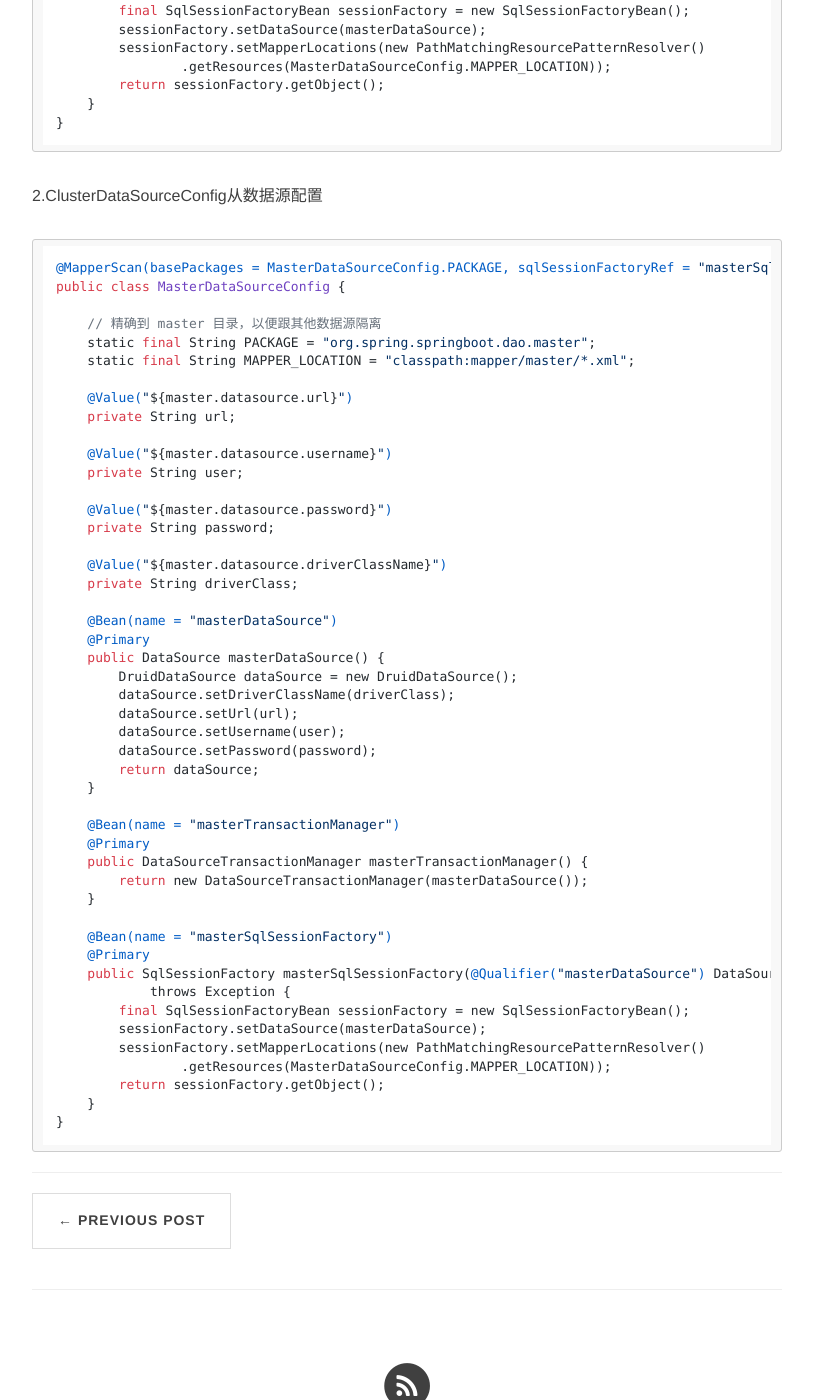
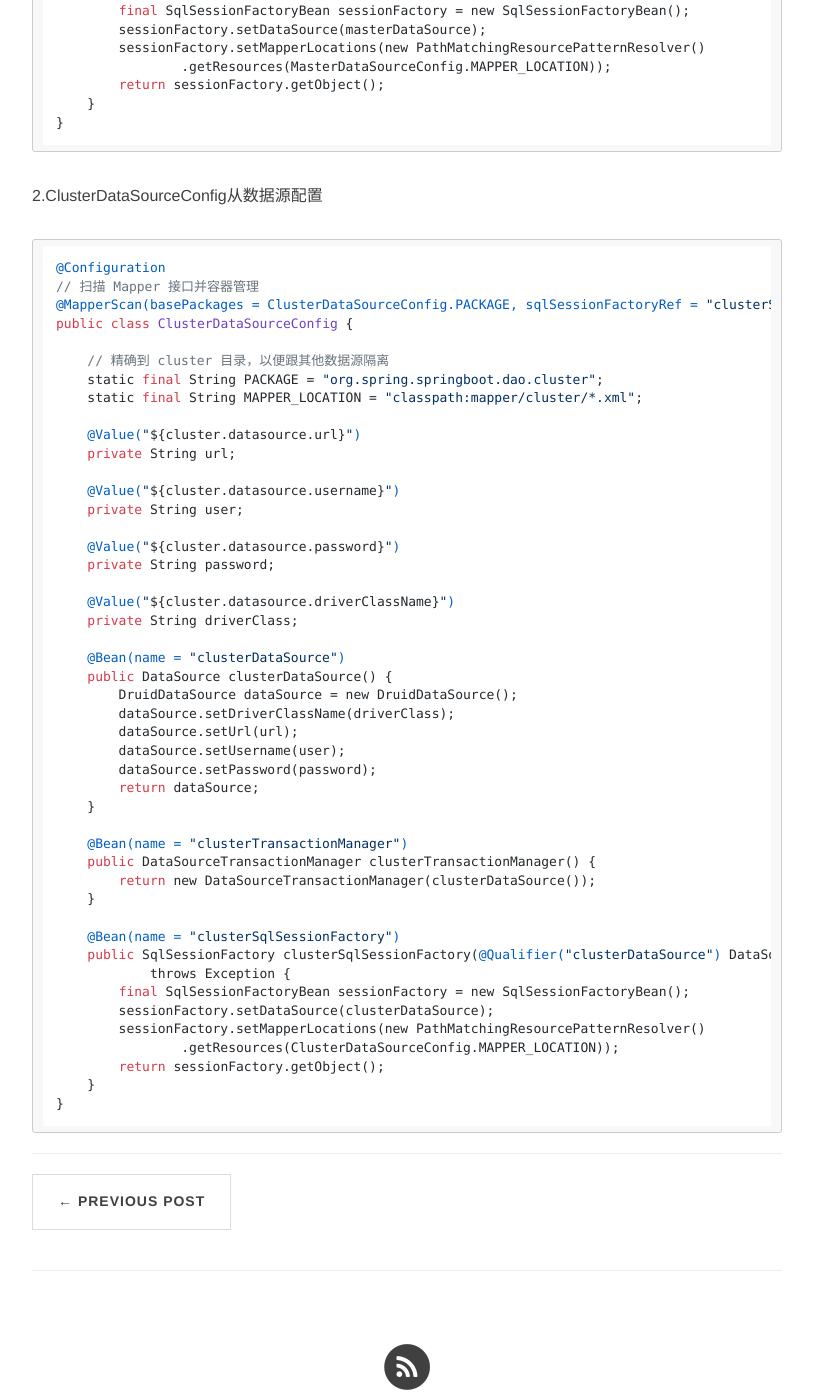
Before and after one commit to ZhouJianBoPro/ZhouJianBoPro.github.io, a Jekyll site: the page built from _posts/2018-04-16-spring-boot-mybatis-mutil-datasources.md, in a window 1280 px wide and 1400 px high, scrolled down 1954 px. Shown: the whole window, without its empty margins (233-1046 px from the left). Built offline with Jekyll 4.4.1, drawn with Linux system fonts in a browser that asks for light colours; nearby versions of some CDN libraries; comment, search, counter and statistics services are not loaded; some of the changed text lies outside the part shown.

Commit message:
defalut commit；

````diff
--- a/_posts/2018-04-16-spring-boot-mybatis-mutil-datasources.md
+++ b/_posts/2018-04-16-spring-boot-mybatis-mutil-datasources.md
@@ -9,20 +9,20 @@ description: spring-boot中mybatis多数据源配置
 
 **配置文件**
 ```properties
-## master 数据源配置
+# master 数据源配置
 master.datasource.url=jdbc:mysql://116.62.57.144:3306/springbootdb?useUnicode=true&characterEncoding=utf8
 master.datasource.username=root
 master.datasource.password=w1239699756.
 master.datasource.driverClassName=com.mysql.jdbc.Driver
 
-## cluster 数据源配置
+# cluster 数据源配置
 cluster.datasource.url=jdbc:mysql://116.62.57.144:3306/springbootdb_cluster?useUnicode=true&characterEncoding=utf8
 cluster.datasource.username=root
 cluster.datasource.password=w1239699756.
 cluster.datasource.driverClassName=com.mysql.jdbc.Driver
 ```
 
-**数据源注册**</br>
+**数据源注册**
 > 最关键的地方就是这块了，一层一层注入,首先创建DataSource，然后创建SqlSessionFactory再创建事务。其中需要指定分库的mapper文件地址，以及分库dao层代码
 
 ```java
@@ -83,28 +83,29 @@ public class MasterDataSourceConfig {
 ```
 2.ClusterDataSourceConfig从数据源配置
 ```java
-@MapperScan(basePackages = MasterDataSourceConfig.PACKAGE, sqlSessionFactoryRef = "masterSqlSessionFactory")
-public class MasterDataSourceConfig {
+@Configuration
+// 扫描 Mapper 接口并容器管理
+@MapperScan(basePackages = ClusterDataSourceConfig.PACKAGE, sqlSessionFactoryRef = "clusterSqlSessionFactory")
+public class ClusterDataSourceConfig {
 
-    // 精确到 master 目录，以便跟其他数据源隔离
-    static final String PACKAGE = "org.spring.springboot.dao.master";
-    static final String MAPPER_LOCATION = "classpath:mapper/master/*.xml";
+    // 精确到 cluster 目录，以便跟其他数据源隔离
+    static final String PACKAGE = "org.spring.springboot.dao.cluster";
+    static final String MAPPER_LOCATION = "classpath:mapper/cluster/*.xml";
 
-    @Value("${master.datasource.url}")
+    @Value("${cluster.datasource.url}")
     private String url;
 
-    @Value("${master.datasource.username}")
+    @Value("${cluster.datasource.username}")
     private String user;
 
-    @Value("${master.datasource.password}")
+    @Value("${cluster.datasource.password}")
     private String password;
 
-    @Value("${master.datasource.driverClassName}")
+    @Value("${cluster.datasource.driverClassName}")
     private String driverClass;
 
-    @Bean(name = "masterDataSource")
-    @Primary
-    public DataSource masterDataSource() {
+    @Bean(name = "clusterDataSource")
+    public DataSource clusterDataSource() {
         DruidDataSource dataSource = new DruidDataSource();
         dataSource.setDriverClassName(driverClass);
         dataSource.setUrl(url);
@@ -113,20 +114,18 @@ public class MasterDataSourceConfig {
         return dataSource;
     }
 
-    @Bean(name = "masterTransactionManager")
-    @Primary
-    public DataSourceTransactionManager masterTransactionManager() {
-        return new DataSourceTransactionManager(masterDataSource());
+    @Bean(name = "clusterTransactionManager")
+    public DataSourceTransactionManager clusterTransactionManager() {
+        return new DataSourceTransactionManager(clusterDataSource());
     }
 
-    @Bean(name = "masterSqlSessionFactory")
-    @Primary
-    public SqlSessionFactory masterSqlSessionFactory(@Qualifier("masterDataSource") DataSource masterDataSource)
+    @Bean(name = "clusterSqlSessionFactory")
+    public SqlSessionFactory clusterSqlSessionFactory(@Qualifier("clusterDataSource") DataSource clusterDataSource)
             throws Exception {
         final SqlSessionFactoryBean sessionFactory = new SqlSessionFactoryBean();
-        sessionFactory.setDataSource(masterDataSource);
+        sessionFactory.setDataSource(clusterDataSource);
         sessionFactory.setMapperLocations(new PathMatchingResourcePatternResolver()
-                .getResources(MasterDataSourceConfig.MAPPER_LOCATION));
+                .getResources(ClusterDataSourceConfig.MAPPER_LOCATION));
         return sessionFactory.getObject();
     }
 }
````
